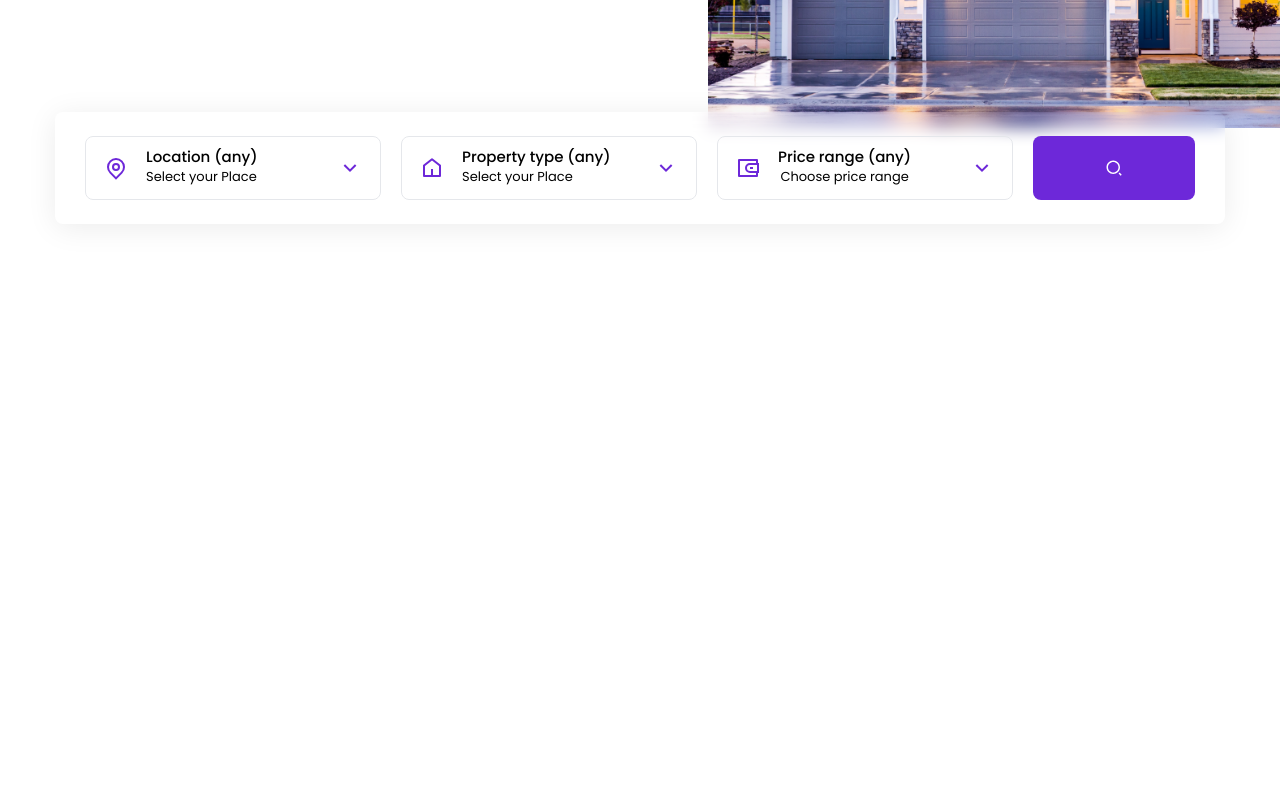
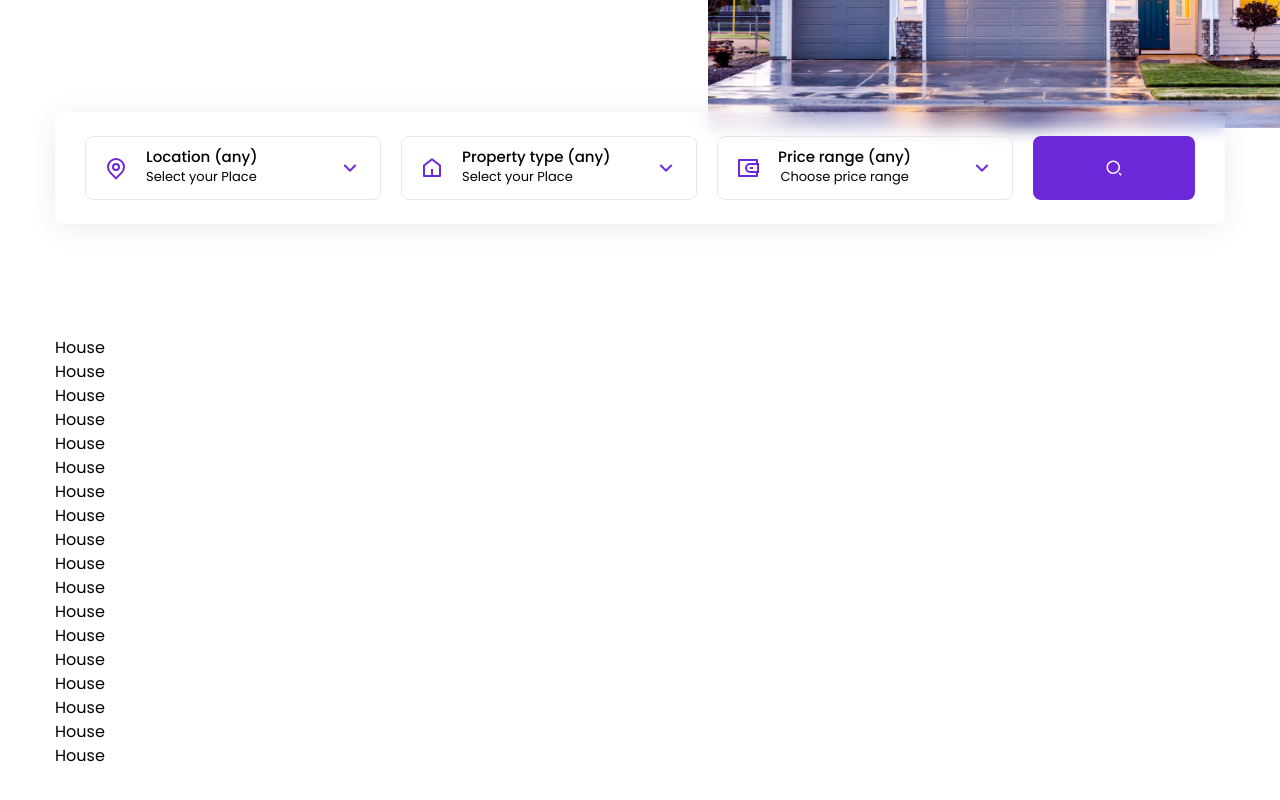
Before and after one commit to shahriyarhosen/T-B-client, a React (Create React App) app: page / in a window 1280 px wide. Shown: the part 542-1342 px from the top of the page. Built offline with nearby package versions, Linux system fonts and the light colour scheme.

Commit message:
HouseList setup done

```diff
--- a/src/components/HouseList.js
+++ b/src/components/HouseList.js
@@ -1,7 +1,33 @@
-import React from 'react';
+import React, { useContext } from "react";
+
+// import Context
+import { HouseContext } from "./HouseContext";
+
+// import Link
+import { Link } from "react-router-dom";
+
+// import icons
+import { ImSpinner2 } from "react-icons/im";
+import House from "./House";
 
 const HouseList = () => {
-  return <div>HouseList</div>;
+  const { houses, loading } = useContext(HouseContext);
+
+  return (
+    <section className="mb-20">
+      <div className="container mx-auto">
+        <div>
+          {houses.map((house, index) => {
+            return (
+              <Link to={`/property/${house.id}`} key={index}>
+                <House house={house} />
+              </Link>
+            );
+          })}
+        </div>
+      </div>
+    </section>
+  );
 };
 
 export default HouseList;
--- a/src/pages/Home.js
+++ b/src/pages/Home.js
@@ -2,11 +2,13 @@
 
 // Import Components
 import Banner from "../components/Banner";
+import HouseList from "../components/HouseList";
 
 const Home = () => {
   return (
     <section className="min-h-[1800px]">
       <Banner />
+      <HouseList />
     </section>
   );
 };
```
